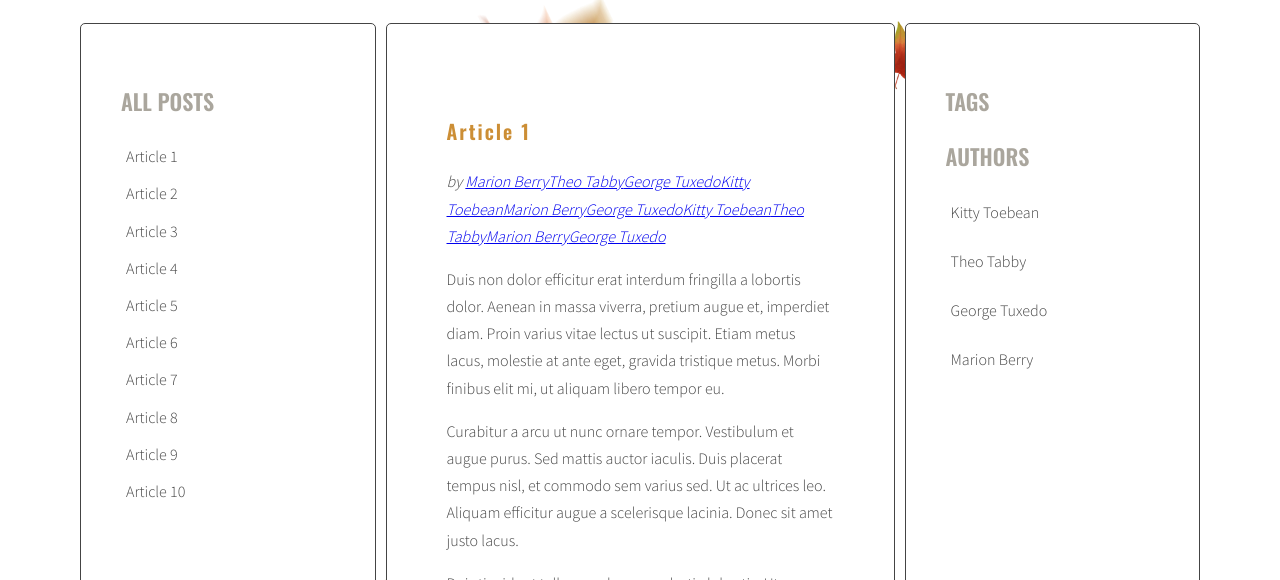
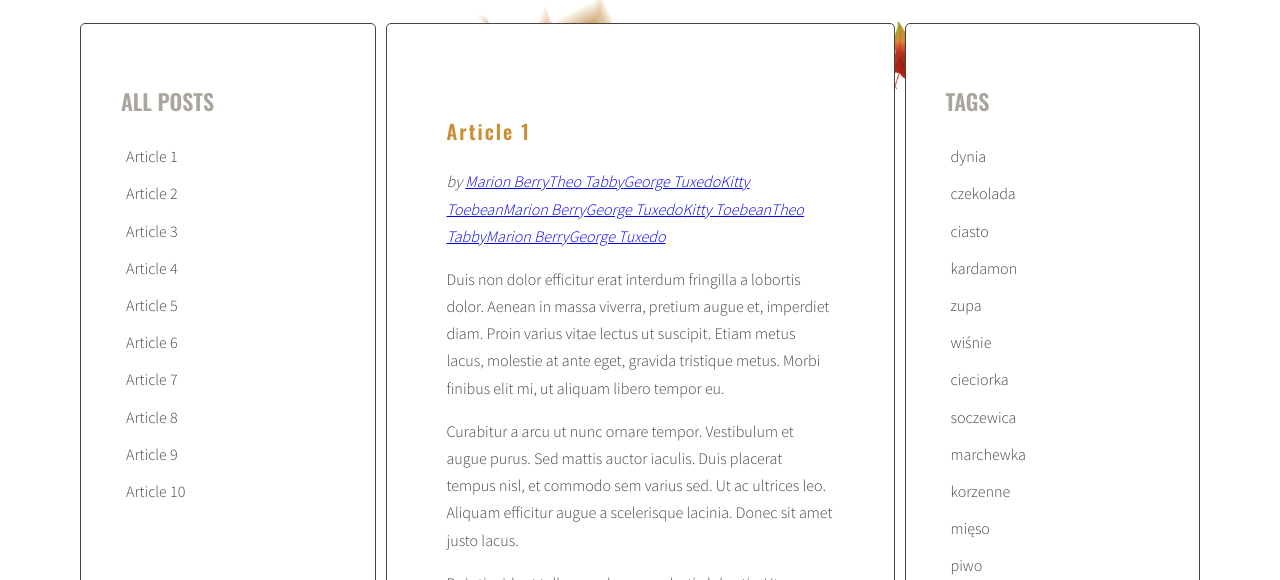
Before and after one commit to tagitsu/javascript-blog, a website: page index.html in a window 1280 px wide. Shown: the part 220-800 px from the top of the page. Drawn offline with nearby package versions, Linux system fonts and the light colour scheme.

Commit message:
Modify generateTags function
Function is adding to right column list of tags from all posts

```diff
--- a/js/script.js
+++ b/js/script.js
@@ -34,7 +34,8 @@ const optArticleSelector = '.post',
   optTitleSelector = '.post-title',
   optTitleListSelector = '.titles',
   optArticleTagsSelector = '.post-tags .list',
-  optArticleAuthorSelector = '.post-author';
+  optArticleAuthorSelector = '.post-author',
+  optTagsListSelector = '.tags';
 
 function generateTitleLinks(customSelector = '') {
   /* [DONE] remove contents of titleList */
@@ -79,6 +80,9 @@ function generateTitleLinks(customSelector = '') {
 generateTitleLinks();
 
 function generateTags() {
+  /* [NEW - tags cloud] create a new variable allTags with an empty array */
+  let allTags = [];
+
   /* [DONE] find all articles */
   const articles = document.querySelectorAll(optArticleSelector);
 
@@ -104,11 +108,26 @@ function generateTags() {
 
       /* [DONE] add generated code to html variable */
       html = html + linkTagCode;
+
+      /* [NEW - tags cloud] check if this link is NOT already in allTags */
+      if(allTags.indexOf(linkTagCode) == -1){
+        /* [NEW - tags cloud] add generated code to allTags array */
+        allTags.push(linkTagCode);
+      }
     }/* END LOOP: for each tag */
 
     /* [DONE] insert HTML of all the links into the tags wrapper */
     tagWrapper.insertAdjacentHTML('afterbegin', html);
   }/* END LOOP: for every article: */
+
+  /* [NEW - tags cloud] find list of tags in right column */
+  const tagList = document.querySelector(optTagsListSelector);
+
+  console.log('to jest element tagList:', tagList);
+  console.log('to jest tablica allTags:', allTags);
+  /* [NEW - tags cloud] add html from allTags to tagList */
+  tagList.innerHTML = allTags.join(' ');
+
 }
 generateTags();
 
```
Also changed, not shown: index.html (+1 -3 lines).
